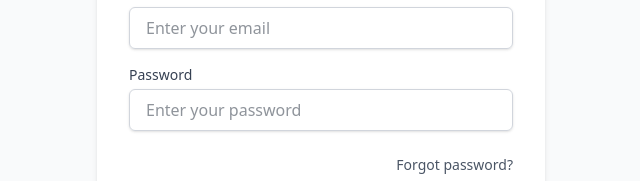
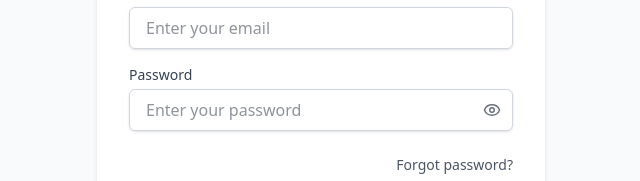
Before and after one commit to Mbarak-jr/KLINIKA, a React (Vite) app in the folder client/: page /login in a window 1280 px wide. Shown: the part 263-444 px from the top of the page, without its empty margins (319-959 px from the left). Built offline with nearby package versions, Linux system fonts and the light colour scheme; no server answers.

Commit message:
updated the input fields with eye toggling

```diff
--- a/client/src/components/common/Input.tsx
+++ b/client/src/components/common/Input.tsx
@@ -1,29 +1,46 @@
+import { useState } from 'react'
 import type { InputHTMLAttributes } from 'react'
+import { Eye, EyeOff } from 'lucide-react'
 
 interface InputProps extends InputHTMLAttributes<HTMLInputElement> {
   label: string
   error?: string
 }
 
-const Input = ({ label, error, id, className = '', ...props }: InputProps) => {
+const Input = ({ label, error, id, className = '', type = 'text', ...props }: InputProps) => {
+  const [showPassword, setShowPassword] = useState(false)
+  const isPassword = type === 'password'
+
+  const toggleVisibility = () => setShowPassword((prev) => !prev)
+
   return (
-    <div className="space-y-1">
+    <div className="space-y-1 relative">
       <label htmlFor={id} className="block text-sm font-medium text-gray-700">
         {label}
       </label>
+      <div className="relative">
         <input
           id={id}
-        className={`block w-full px-4 py-2 rounded-md border ${
-          error ? 'border-red-300 focus:ring-red-500 focus:border-red-500'
+          type={isPassword && showPassword ? 'text' : type}
+          className={`block w-full px-4 py-2 pr-10 rounded-md border ${
+            error
+              ? 'border-red-300 focus:ring-red-500 focus:border-red-500'
               : 'border-gray-300 focus:ring-gray-500 focus:border-gray-500'
           } shadow-sm focus:outline-none focus:ring-2 ${className}`}
           {...props}
         />
-      {error && (
-        <p className="mt-1 text-sm text-red-600">
-          {error}
-        </p>
+        {isPassword && (
+          <button
+            type="button"
+            onClick={toggleVisibility}
+            className="absolute inset-y-0 right-3 flex items-center text-gray-500 hover:text-gray-700 focus:outline-none"
+            tabIndex={-1}
+          >
+            {showPassword ? <EyeOff size={18} /> : <Eye size={18} />}
+          </button>
         )}
+      </div>
+      {error && <p className="mt-1 text-sm text-red-600">{error}</p>}
     </div>
   )
 }
```
Lines whose indentation alone changed are shown as unchanged.
